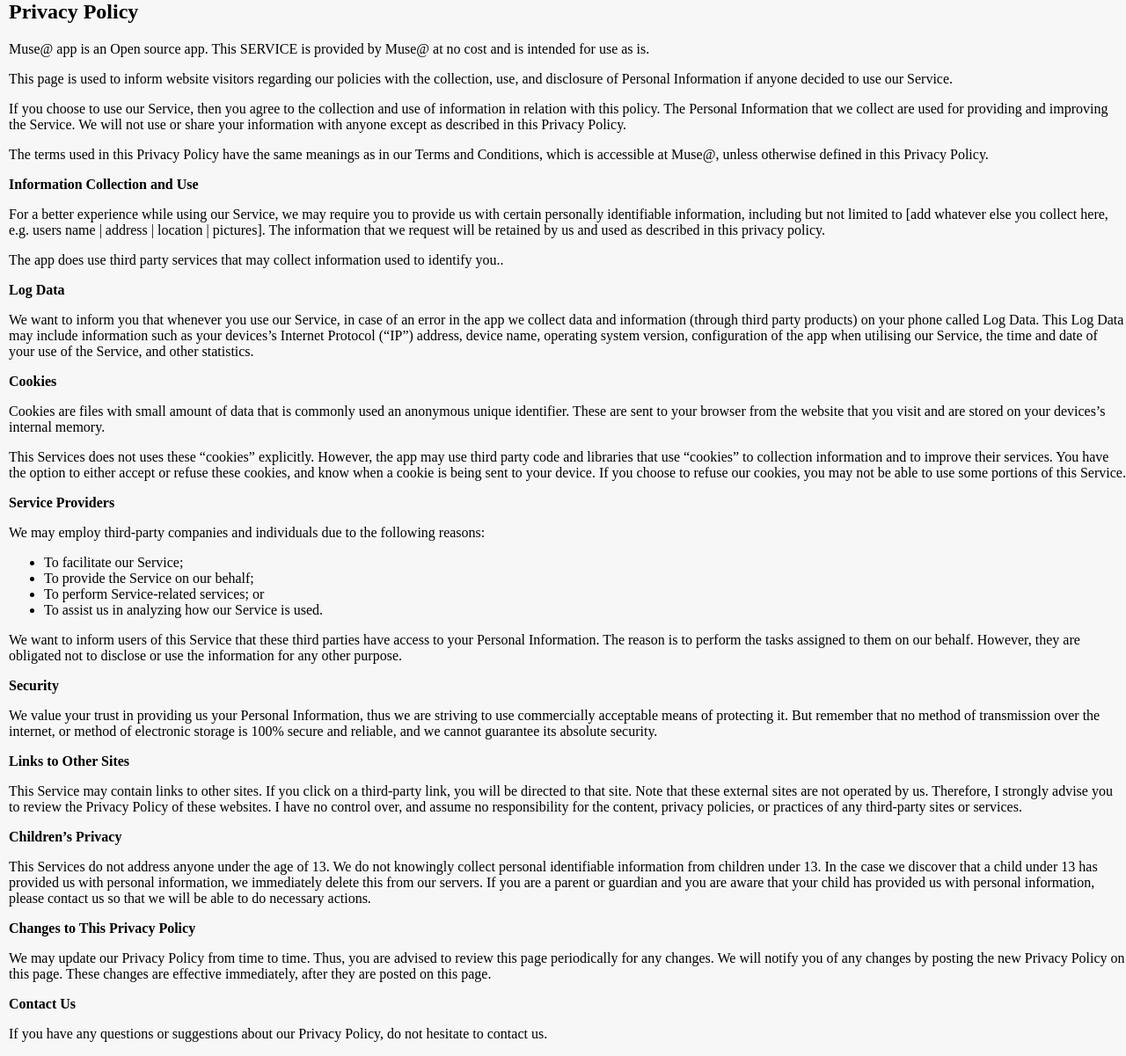
After one commit to ps-nithin/muse-at, a PHP site: page /privacy-policy.php in a window 1280 px wide. The commit adds this page. Shown: the whole page at 88% size. Run offline with PHP 8.4, Linux system fonts and the light colour scheme.

Commit message:
Add files via upload

```diff
--- a/faq.php
+++ b/faq.php
@@ -23,7 +23,7 @@ if(isset($_SESSION['loggedin']) && $_SESSION['loggedin']==true){
 ?>
 <div class="menu_item act_menu"><a href="faq.php">faq</a></div>
 </div></div>
-<div class="content_div"><div class="content">
+<div class="content_div"><div class="content first_item">
 <h2>what is this all about?</h2>
 <p>a new and open way of communication.
 <h2>what is a muse id?</h2>
--- a/index.php
+++ b/index.php
@@ -27,12 +27,11 @@ if(isset($_SESSION['loggedin']) && $_SESSION['loggedin']==true){
   }?>
 </div></div>
 
-<div class="content_div"><div class="welcome"><h1>muse@</h1><p>1. create a muse id.<p>2. share your muse id with the world.<p>3. receive  messages from the world.</div>
+<div class="content_div"><div class="welcome"><h1>muse@</h1><p>1. create a muse id.<p>2. share your muse id with the world.<p>3. receive  messages from the world.<p><a href='http://play.google.com/store/apps/details?id=com.messaging.muse&pcampaignid=pcampaignidMKT-Other-global-all-co-prtnr-py-PartBadge-Mar2515-1'><img id='playstore' alt='Get it on Google Play' src='https://play.google.com/intl/en_us/badges/static/images/badges/en_badge_web_generic.png'/></a></p></div>
 </div>
 
-
 <div class="footer_div">
-    <p>this is an opensource project. find code at <a href="https://github.com/ps-nithin/muse-at/" target="_blank">github</a>.</p>
+    <p>this is an opensource project. find code at <a href="https://github.com/ps-nithin/muse-at/" target="_blank">github</a></p>
 </div>
 </body>
 </html>
--- a/muse.php
+++ b/muse.php
@@ -24,7 +24,7 @@ if(isset($_SESSION['loggedin']) && $_SESSION['loggedin']==true){
 </div></div>
 <div class="content_div">
 <div class="welcome"><h2>send a closed message.</h2></div>
-<form class="content" action="get_user.php" method="post">
+<form class="content first_item" action="get_user.php" method="post">
 
 @&nbsp;<input class="input_text" type="text" name="receiver" placeholder="enter muse id" value="<?php
 if(isset($_GET['id'])){
--- a/open.php
+++ b/open.php
@@ -1,4 +1,5 @@
 <?php
+/*
 session_start();
 if(isset($_SESSION['loggedin']) && $_SESSION['loggedin']==true){
   if(isset($_GET['id'])){
@@ -9,6 +10,7 @@ if(isset($_SESSION['loggedin']) && $_SESSION['loggedin']==true){
     exit;
   }
 }
+*/
 ?>
 <html>
 <meta name="viewport" content="width=device-width,initial-scale=1"/>
@@ -26,7 +28,7 @@ if(isset($_SESSION['loggedin']) && $_SESSION['loggedin']==true){
 </div></div></div>
 <div class="content_div">
 <div class="welcome"><h1>send an open message.</h1></div>
-<form class="content" action="get_user_a.php" method="post">
+<form class="content first_item" action="get_user_a.php" method="post">
 @&nbsp;<input class="input_text" type="text" name="receiver" placeholder="enter muse id" value="<?php
 if(isset($_GET['id'])){
   echo $_GET['id'];
--- /dev/null
+++ b/privacy-policy.php
@@ -0,0 +1,82 @@
+<html>
+<head>
+    <link rel="stylesheet" type="text/css" href="style.css"/>
+</head>
+<body class="content first_item">
+<h2>Privacy Policy</h2>
+<p>Muse@ app is an Open source app. This SERVICE is provided by Muse@ at no cost and is intended
+    for use as is.</p>
+<p>This page is used to inform website visitors regarding our policies with the collection, use, and
+    disclosure of Personal Information if anyone decided to use our Service.</p>
+<p>If you choose to use our Service, then you agree to the collection and use of information in
+    relation with this policy. The Personal Information that we collect are used for providing and
+    improving the Service. We will not use or share your information with anyone except as described
+    in this Privacy Policy.</p>
+<p>The terms used in this Privacy Policy have the same meanings as in our Terms and Conditions,
+    which is accessible at Muse@, unless otherwise defined in this Privacy Policy.</p>
+
+<p><strong>Information Collection and Use</strong></p>
+<p>For a better experience while using our Service, we may require you to provide us with certain
+    personally identifiable information, including but not limited to [add whatever else you collect here, e.g. users name | address | location | pictures].
+	The information that we request will be retained by us and used as described in this privacy policy.</p>
+<p>The app does use third party services that may collect information used to identify you..
+
+<p><strong>Log Data</strong></p>
+<p>We want to inform you that whenever you use our Service, in case of an error in the app we collect
+    data and information (through third party products) on your phone called Log Data. This Log Data
+    may include information such as your devices’s Internet Protocol (“IP”) address, device name,
+    operating system version, configuration of the app when utilising our Service, the time and date
+    of your use of the Service, and other statistics.</p>
+
+<p><strong>Cookies</strong></p>
+<p>Cookies are files with small amount of data that is commonly used an anonymous unique identifier.
+    These are sent to your browser from the website that you visit and are stored on your devices’s
+    internal memory.</p>
+<p>This Services does not uses these “cookies” explicitly. However, the app may use third party code
+    and libraries that use “cookies” to collection information and to improve their services. You
+    have the option to either accept or refuse these cookies, and know when a cookie is being sent
+    to your device. If you choose to refuse our cookies, you may not be able to use some portions of
+    this Service.</p>
+
+<p><strong>Service Providers</strong></p> <!-- This part need seem like it's not needed, but if you use any Google services, or any other third party libraries, chances are, you need this. -->
+<p>We may employ third-party companies and individuals due to the following reasons:</p>
+<ul>
+    <li>To facilitate our Service;</li>
+    <li>To provide the Service on our behalf;</li>
+    <li>To perform Service-related services; or</li>
+    <li>To assist us in analyzing how our Service is used.</li>
+</ul>
+<p>We want to inform users of this Service that these third parties have access to your Personal
+    Information. The reason is to perform the tasks assigned to them on our behalf. However, they
+    are obligated not to disclose or use the information for any other purpose.</p>
+
+<p><strong>Security</strong></p>
+<p>We value your trust in providing us your Personal Information, thus we are striving to use
+    commercially acceptable means of protecting it. But remember that no method of transmission over
+    the internet, or method of electronic storage is 100% secure and reliable, and we cannot
+    guarantee its absolute security.</p>
+
+<p><strong>Links to Other Sites</strong></p>
+<p>This Service may contain links to other sites. If you click on a third-party link, you will be
+    directed to that site. Note that these external sites are not operated by us. Therefore, I
+    strongly advise you to review the Privacy Policy of these websites. I have no control over, and
+    assume no responsibility for the content, privacy policies, or practices of any third-party
+    sites or services.</p>
+
+<p><strong>Children’s Privacy</strong></p>
+<p>This Services do not address anyone under the age of 13. We do not knowingly collect personal
+    identifiable information from children under 13. In the case we discover that a child under 13
+    has provided us with personal information, we immediately delete this from our servers. If you
+    are a parent or guardian and you are aware that your child has provided us with personal
+    information, please contact us so that we will be able to do necessary actions.</p>
+
+<p><strong>Changes to This Privacy Policy</strong></p>
+<p>We may update our Privacy Policy from time to time. Thus, you are advised to review this page
+    periodically for any changes. We will notify you of any changes by posting the new Privacy Policy
+    on this page. These changes are effective immediately, after they are posted on this page.</p>
+
+<p><strong>Contact Us</strong></p>
+<p>If you have any questions or suggestions about our Privacy Policy, do not hesitate to contact
+    us.</p>
+</body>
+</html>
--- a/style.css
+++ b/style.css
@@ -1,3 +1,5 @@
+
+
 .header_wrap{
 position:fixed;
 height:60px;
@@ -58,6 +60,9 @@ border:1px solid lightgrey;
 }
 .first_menu_item{
 border-left:1px solid lightgrey;
+margin-left:10px;
+}
+.first_item{
 margin-left:10px;
 }
 .last_menu_item{
@@ -145,6 +150,11 @@ outline:none;
 textarea:focus{
 outline:none;
 }
+#playstore{
+width:200px;
+height:auto;
+background-size:contain;
+}
 #get_content{
 border:1px solid lightgrey;
 }
--- a/welcome.php
+++ b/welcome.php
@@ -17,7 +17,7 @@ $username=$_SESSION['username'];
 <div class="header_wrap">
 <div class="header_div">
 <div class='menu_item act_menu first_menu_item'><a href='welcome.php'>home</a>
-</div><div class="menu_item"><a href="open.php">send closed</a></div>
+</div><div class="menu_item"><a href="muse.php">send closed</a></div>
 <div class="menu_item"><a href="settings.php">+</a></div>
 <div class='menu_item last_menu_item float_right'><a href='logout.php'>logout @<?php echo $username;?></a>
 </div></div></div>
```
Also changed, not shown: 2 other files.
